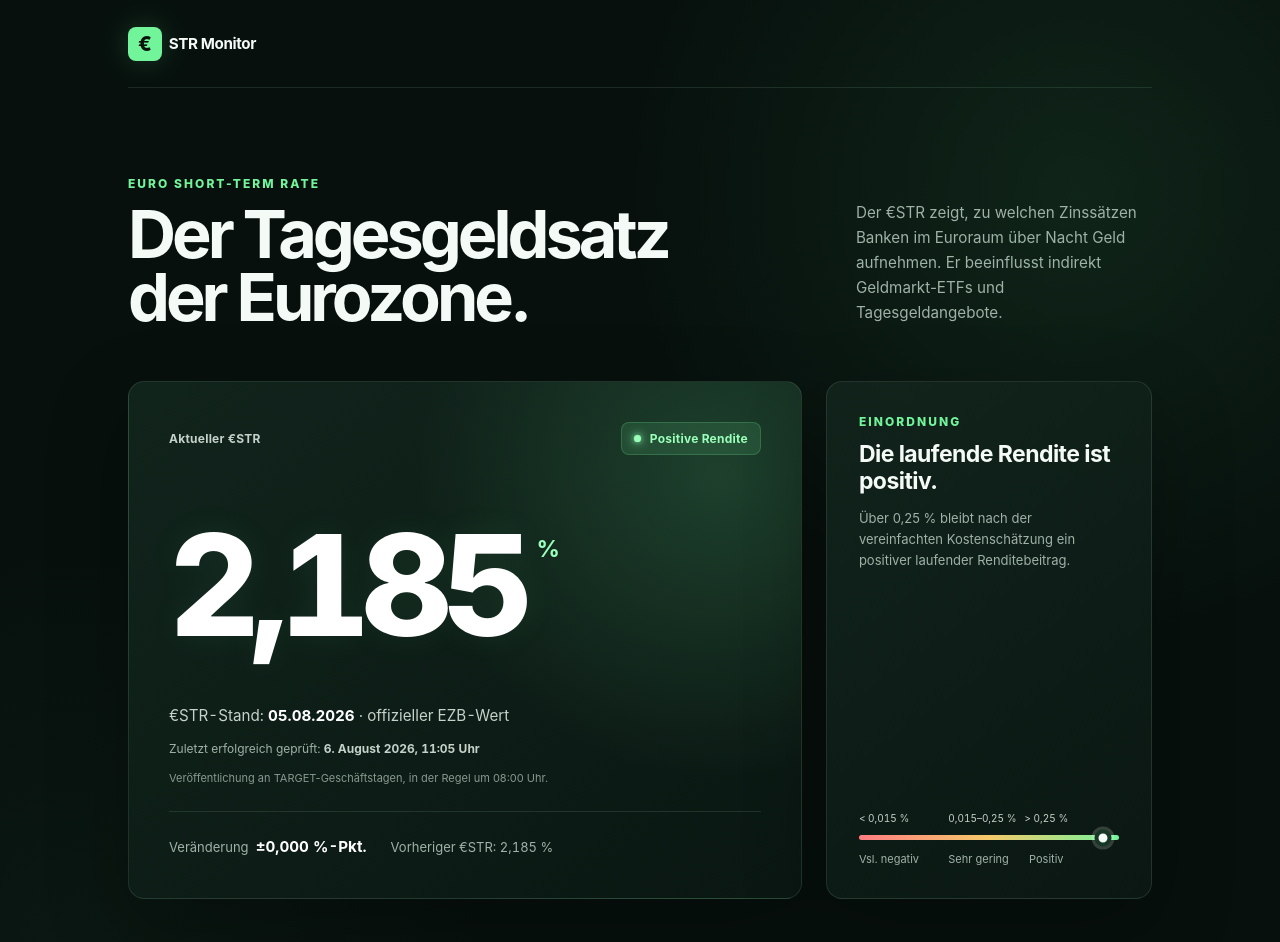
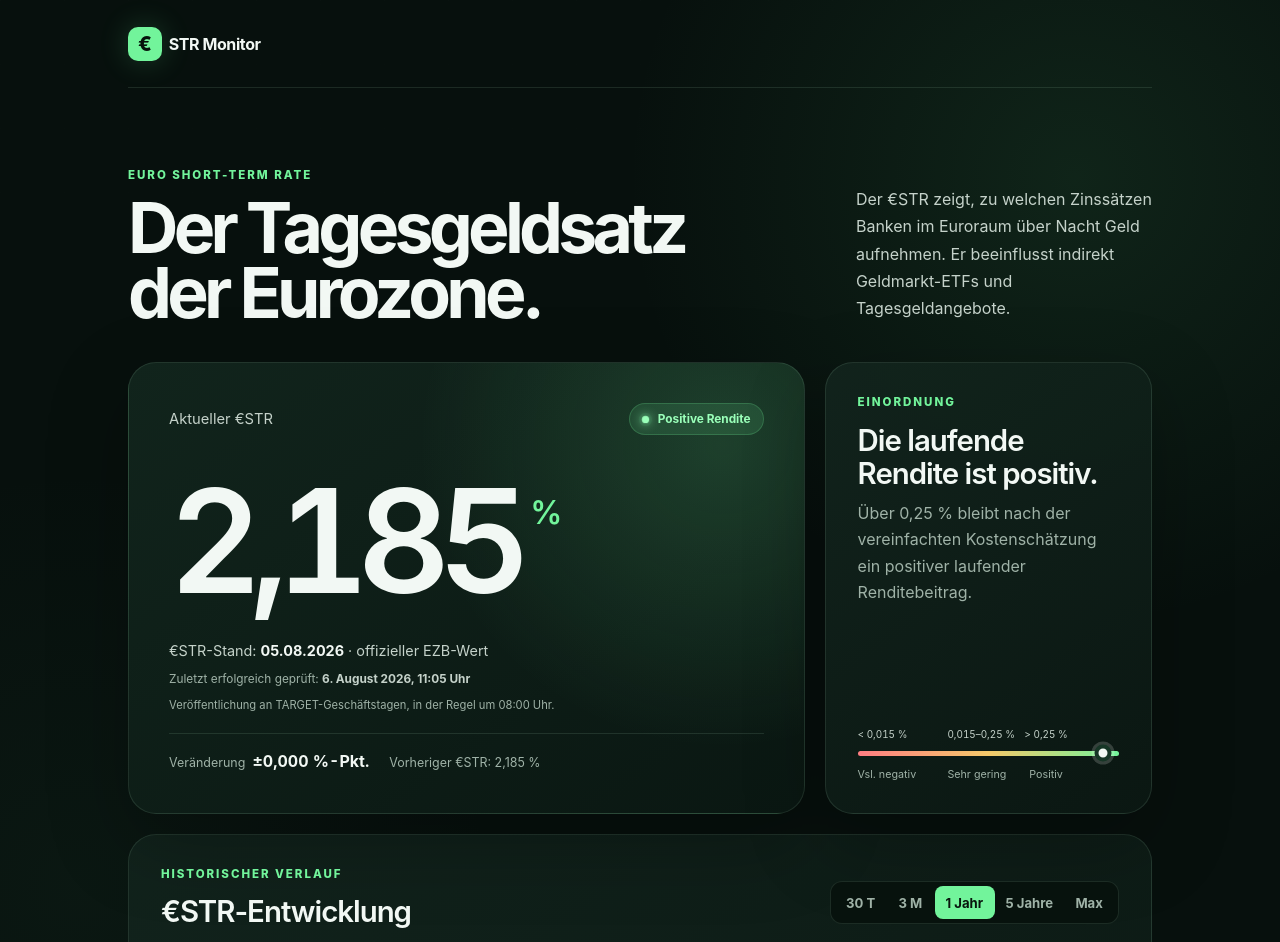
Before and after one commit to nightlifex/estercheck, a website: page index.html in a window 1280 px wide. Shown: the top 942 px of the page. Drawn offline with Linux system fonts and the light colour scheme; a web font is replaced by a local one.

Commit message:
Revert "Typografie und Abstände des Dashboards verfeinern"

```diff
--- a/assets/styles.css
+++ b/assets/styles.css
@@ -6,8 +6,7 @@
   --surface-strong: #11231c;
   --border: rgba(202, 255, 220, 0.11);
   --border-strong: rgba(202, 255, 220, 0.2);
-  --text: #f4faf6;
-  --metric-text: #ffffff;
+  --text: #f2f8f4;
   --muted: #9fb2a7;
   --muted-strong: #c5d2ca;
   --accent: #72f49b;
@@ -16,19 +15,9 @@
   --warning: #f5c96a;
   --danger: #ff7d82;
   --shadow: 0 28px 80px rgba(0, 0, 0, 0.27);
-  --radius-lg: 16px;
-  --radius-md: 12px;
-  --radius-sm: 8px;
-  --space-section: clamp(3rem, 4vw, 4rem);
-  --space-group: 1.5rem;
-  --space-element: 0.75rem;
-  --font-size-micro: 0.6875rem;
-  --font-size-scale: 0.625rem;
-  --font-size-label: 0.75rem;
-  --font-size-note: 0.8125rem;
-  --font-size-body: 0.95rem;
-  --font-size-heading: clamp(1.35rem, 1.8vw, 1.65rem);
-  --font-size-metric: clamp(6rem, 11vw, 10rem);
+  --radius-lg: 28px;
+  --radius-md: 20px;
+  --radius-sm: 12px;
   font-family: "Inter", system-ui, -apple-system, BlinkMacSystemFont, "Segoe UI", sans-serif;
   font-synthesis: none;
   text-rendering: optimizeLegibility;
@@ -44,10 +33,9 @@ html {
 
 body {
   margin: 0;
-  min-width: 0;
+  min-width: 320px;
   min-height: 100vh;
   color: var(--text);
-  font-size: var(--font-size-body);
   background:
     radial-gradient(circle at 84% 8%, rgba(68, 159, 98, 0.14), transparent 28rem),
     radial-gradient(circle at 6% 40%, rgba(52, 112, 79, 0.08), transparent 26rem),
@@ -80,22 +68,6 @@ button {
   font: inherit;
 }
 
-.current-rate,
-.rate-unit,
-.rate-stand,
-.rate-check,
-.rate-change,
-.scale-values,
-.chart-axis-label,
-.chart-tooltip,
-.chart-footer,
-table,
-.etf-value,
-.etf-formula {
-  font-variant-numeric: tabular-nums;
-  font-feature-settings: "tnum";
-}
-
 .skip-link {
   position: fixed;
   top: 1rem;
@@ -104,7 +76,7 @@ table,
   padding: 0.75rem 1rem;
   color: #041008;
   background: var(--accent);
-  border-radius: var(--radius-sm);
+  border-radius: 10px;
   transform: translateY(-180%);
   transition: transform 160ms ease;
 }
@@ -146,7 +118,7 @@ table,
   font-size: 1.25rem;
   font-weight: 820;
   background: var(--accent);
-  border-radius: var(--radius-sm);
+  border-radius: 10px;
   place-items: center;
   box-shadow: 0 0 30px rgba(114, 244, 155, 0.2);
 }
@@ -159,15 +131,15 @@ table,
 }
 
 .dashboard {
-  padding-block: 88px 80px;
+  padding-block: 80px 72px;
 }
 
 .intro {
   display: grid;
   grid-template-columns: minmax(0, 1.6fr) minmax(280px, 0.7fr);
-  gap: clamp(2.5rem, 4vw, 4rem);
+  gap: clamp(2.5rem, 4vw, 4.5rem);
   align-items: end;
-  margin-bottom: var(--space-section);
+  margin-bottom: 36px;
 }
 
 .intro > * {
@@ -176,9 +148,9 @@ table,
 
 .eyebrow,
 .card-kicker {
-  margin: 0 0 var(--space-element);
+  margin: 0 0 0.9rem;
   color: var(--accent);
-  font-size: var(--font-size-label);
+  font-size: 0.72rem;
   font-weight: 760;
   letter-spacing: 0.17em;
   text-transform: uppercase;
@@ -193,10 +165,10 @@ p {
 h1 {
   max-width: none;
   margin-bottom: 0;
-  font-size: clamp(3.1rem, 5.2vw, 5.75rem);
-  font-weight: 680;
-  line-height: 0.95;
-  letter-spacing: -0.06em;
+  font-size: clamp(3.1rem, 5.45vw, 5.9rem);
+  font-weight: 670;
+  line-height: 0.93;
+  letter-spacing: -0.068em;
 }
 
 .headline-line {
@@ -205,19 +177,19 @@ h1 {
 }
 
 h2 {
-  margin-bottom: var(--space-element);
-  font-size: var(--font-size-heading);
-  font-weight: 650;
-  line-height: 1.2;
-  letter-spacing: -0.025em;
+  margin-bottom: 0.65rem;
+  font-size: clamp(1.35rem, 2.3vw, 2rem);
+  font-weight: 620;
+  line-height: 1.12;
+  letter-spacing: -0.035em;
 }
 
 .intro-copy {
   max-width: 390px;
   margin-bottom: 0.25rem;
-  color: var(--muted);
-  font-size: var(--font-size-body);
-  line-height: 1.65;
+  color: var(--muted-strong);
+  font-size: 1rem;
+  line-height: 1.7;
 }
 
 .card {
@@ -230,11 +202,11 @@ h2 {
 .hero-grid {
   display: grid;
   grid-template-columns: minmax(0, 1.55fr) minmax(280px, 0.75fr);
-  gap: var(--space-group);
+  gap: 20px;
 }
 
 .rate-card {
-  min-height: 430px;
+  min-height: 390px;
   padding: clamp(1.5rem, 4vw, 2.5rem);
   background:
     radial-gradient(circle at 88% 18%, rgba(114, 244, 155, 0.16), transparent 19rem),
@@ -247,9 +219,7 @@ h2 {
   align-items: center;
   justify-content: space-between;
   color: var(--muted-strong);
-  font-size: var(--font-size-label);
-  font-weight: 650;
-  letter-spacing: 0.02em;
+  font-size: 0.92rem;
 }
 
 .status-pill {
@@ -258,11 +228,11 @@ h2 {
   align-items: center;
   padding: 0.5rem 0.75rem;
   color: var(--accent-strong);
-  font-size: var(--font-size-label);
+  font-size: 0.74rem;
   font-weight: 700;
   background: var(--accent-soft);
   border: 1px solid rgba(114, 244, 155, 0.2);
-  border-radius: var(--radius-sm);
+  border-radius: 999px;
 }
 
 .status-indicator {
@@ -315,17 +285,16 @@ h2 {
 .rate-row {
   display: flex;
   align-items: flex-start;
-  margin: clamp(4rem, 6vw, 5.25rem) 0 clamp(3.25rem, 5vw, 4rem);
+  margin: 3.35rem 0 3rem;
 }
 
 .current-rate {
   margin: 0;
-  color: var(--metric-text);
-  font-size: var(--font-size-metric);
-  font-weight: 760;
-  line-height: 0.78;
-  letter-spacing: -0.065em;
-  text-shadow: 0 0 34px rgba(114, 244, 155, 0.08);
+  font-variant-numeric: tabular-nums;
+  font-size: clamp(5rem, 12vw, 9rem);
+  font-weight: 640;
+  line-height: 0.72;
+  letter-spacing: -0.085em;
 }
 
 .rate-row.rate-reveal {
@@ -345,17 +314,17 @@ h2 {
 }
 
 .rate-unit {
-  margin: 0.2rem 0 0 0.75rem;
-  color: var(--accent-strong);
-  font-size: var(--font-size-heading);
-  font-weight: 720;
+  margin: 0.25rem 0 0 0.7rem;
+  color: var(--accent);
+  font-size: clamp(1.3rem, 3vw, 2rem);
+  font-weight: 640;
 }
 
 .rate-footer {
   display: grid;
-  gap: var(--space-element);
+  gap: 0.55rem;
   color: var(--muted);
-  font-size: var(--font-size-label);
+  font-size: 0.78rem;
   line-height: 1.5;
 }
 
@@ -364,22 +333,22 @@ h2 {
 }
 
 .rate-footer strong {
-  color: var(--metric-text);
-  font-weight: 700;
+  color: var(--text);
+  font-weight: 650;
 }
 
 .rate-stand {
   color: var(--muted-strong);
-  font-size: var(--font-size-body);
+  font-size: 0.9rem;
 }
 
 .rate-target-note {
-  font-size: var(--font-size-micro);
+  font-size: 0.7rem;
 }
 
 .rate-check {
   color: var(--muted);
-  font-size: var(--font-size-label);
+  font-size: 0.74rem;
 }
 
 .rate-check strong {
@@ -390,10 +359,10 @@ h2 {
   width: fit-content;
   padding: 0.4rem 0.6rem;
   color: var(--warning);
-  font-size: var(--font-size-label);
+  font-size: 0.7rem;
   background: rgba(245, 201, 106, 0.07);
   border: 1px solid rgba(245, 201, 106, 0.13);
-  border-radius: var(--radius-sm);
+  border-radius: 8px;
 }
 
 .check-freshness-warning[hidden] {
@@ -403,11 +372,10 @@ h2 {
 .rate-change {
   display: flex;
   flex-wrap: wrap;
-  gap: var(--space-element) var(--space-group);
+  gap: 0.65rem 1.25rem;
   align-items: baseline;
-  margin-top: var(--space-element);
-  padding-top: var(--space-group);
-  font-size: var(--font-size-note);
+  margin-top: 0.65rem;
+  padding-top: 0.9rem;
   border-top: 1px solid var(--border);
 }
 
@@ -418,35 +386,27 @@ h2 {
 }
 
 .rate-change strong {
-  font-size: var(--font-size-body);
+  font-size: 1rem;
+  font-variant-numeric: tabular-nums;
 }
 
 .signal-card {
   display: flex;
   flex-direction: column;
-  gap: var(--space-section);
   justify-content: space-between;
-  min-height: 430px;
-  padding: clamp(1.5rem, 2.5vw, 2rem);
+  min-height: 370px;
+  padding: 2rem;
 }
 
 .muted,
 .source-notes {
   color: var(--muted);
-  font-size: var(--font-size-note);
-  line-height: 1.6;
-}
-
-.rate-target-note,
-.etf-formula,
-.source-notes,
-.chart-footer {
-  color: color-mix(in srgb, var(--muted) 84%, transparent);
+  line-height: 1.65;
 }
 
 .signal-scale {
   color: var(--muted);
-  font-size: var(--font-size-micro);
+  font-size: 0.67rem;
 }
 
 .scale-values,
@@ -470,7 +430,8 @@ h2 {
 
 .scale-values {
   color: var(--muted-strong);
-  font-size: var(--font-size-scale);
+  font-size: 0.62rem;
+  font-variant-numeric: tabular-nums;
   white-space: nowrap;
 }
 
@@ -508,7 +469,7 @@ h2 {
 }
 
 .chart-card {
-  margin-top: var(--space-section);
+  margin-top: 20px;
   padding: clamp(1.4rem, 3vw, 2rem);
   box-shadow: none;
 }
@@ -527,7 +488,7 @@ h2 {
   padding: 4px;
   background: #07120d;
   border: 1px solid var(--border);
-  border-radius: var(--radius-md);
+  border-radius: 12px;
 }
 
 .range-indicator {
@@ -539,7 +500,7 @@ h2 {
   width: 0;
   pointer-events: none;
   background: var(--accent);
-  border-radius: var(--radius-sm);
+  border-radius: 8px;
   opacity: 0;
   transform: translateX(0);
   transition:
@@ -561,8 +522,8 @@ h2 {
   cursor: pointer;
   background: transparent;
   border: 0;
-  border-radius: var(--radius-sm);
-  font-size: var(--font-size-note);
+  border-radius: 8px;
+  font-size: 0.82rem;
   font-weight: 650;
   transition: color 260ms cubic-bezier(0.22, 1, 0.36, 1);
 }
@@ -597,7 +558,7 @@ h2 {
 
 .chart-axis-label {
   fill: var(--muted);
-  font-size: var(--font-size-micro);
+  font-size: 11px;
 }
 
 .chart-area {
@@ -648,12 +609,13 @@ h2 {
   max-width: min(250px, calc(100vw - 48px));
   padding: 0.75rem 0.85rem;
   color: var(--muted-strong);
-  font-size: var(--font-size-label);
+  font-size: 0.72rem;
+  font-variant-numeric: tabular-nums;
   line-height: 1.4;
   pointer-events: none;
   background: rgba(5, 14, 10, 0.97);
   border: 1px solid var(--border-strong);
-  border-radius: var(--radius-sm);
+  border-radius: 10px;
   box-shadow: 0 16px 42px rgba(0, 0, 0, 0.38);
   transform: translate(-50%, calc(-100% - 14px));
 }
@@ -664,12 +626,12 @@ h2 {
 
 .chart-tooltip strong {
   color: var(--text);
-  font-size: var(--font-size-note);
+  font-size: 0.78rem;
 }
 
 .chart-tooltip span:first-of-type {
   color: var(--accent-strong);
-  font-size: var(--font-size-note);
+  font-size: 0.8rem;
   font-weight: 700;
 }
 
@@ -703,7 +665,7 @@ h2 {
   inset: 0;
   overflow: hidden;
   background: rgba(255, 255, 255, 0.025);
-  border-radius: var(--radius-md);
+  border-radius: 16px;
 }
 
 .chart-loading::after,
@@ -721,12 +683,12 @@ h2 {
   overflow: hidden;
   color: transparent !important;
   background: rgba(255, 255, 255, 0.055);
-  border-radius: 6px;
+  border-radius: 7px;
 }
 
 .chart-footer {
   color: var(--muted);
-  font-size: var(--font-size-label);
+  font-size: 0.72rem;
 }
 
 .legend-line {
@@ -749,7 +711,7 @@ h2 {
   width: fit-content;
   padding-block: 1rem 0;
   cursor: pointer;
-  font-size: var(--font-size-note);
+  font-size: 0.78rem;
 }
 
 .table-scroll {
@@ -760,7 +722,8 @@ h2 {
 table {
   width: 100%;
   border-collapse: collapse;
-  font-size: var(--font-size-note);
+  font-variant-numeric: tabular-nums;
+  font-size: 0.8rem;
 }
 
 th,
@@ -785,7 +748,7 @@ th:last-child {
   grid-template-columns: minmax(0, 1.3fr) minmax(260px, 0.7fr);
   gap: clamp(1.5rem, 5vw, 4rem);
   align-items: center;
-  margin-top: var(--space-section);
+  margin-top: 20px;
   padding: clamp(1.5rem, 4vw, 2.25rem);
   box-shadow: none;
 }
@@ -801,8 +764,9 @@ th:last-child {
 .etf-value {
   margin-bottom: 0.65rem;
   color: var(--accent-strong);
-  font-size: clamp(3rem, 5vw, 4.5rem);
-  font-weight: 720;
+  font-size: clamp(2.5rem, 6vw, 4.5rem);
+  font-weight: 660;
+  font-variant-numeric: tabular-nums;
   line-height: 0.95;
   letter-spacing: -0.065em;
 }
@@ -810,12 +774,12 @@ th:last-child {
 .etf-formula {
   margin-bottom: 0;
   color: var(--muted);
-  font-size: var(--font-size-label);
+  font-size: 0.72rem;
   line-height: 1.55;
 }
 
 .source-panel {
-  margin-top: var(--space-section);
+  margin-top: 20px;
   padding: clamp(1.5rem, 4vw, 2.25rem);
   background: rgba(10, 22, 17, 0.68);
   border-top: 1px solid var(--border);
@@ -849,13 +813,13 @@ th:last-child {
 .source-list dt {
   margin-bottom: 0.35rem;
   color: var(--muted);
-  font-size: var(--font-size-micro);
+  font-size: 0.7rem;
 }
 
 .source-list dd {
   margin: 0;
   color: var(--muted-strong);
-  font-size: var(--font-size-note);
+  font-size: 0.8rem;
   line-height: 1.5;
 }
 
@@ -875,7 +839,7 @@ th:last-child {
   gap: 0.35rem 1.25rem;
   margin-top: 1.6rem;
   padding-top: 1rem;
-  font-size: var(--font-size-label);
+  font-size: 0.72rem;
   border-top: 1px solid var(--border);
 }
 
@@ -912,7 +876,7 @@ code {
 .error-panel p {
   margin: 0.35rem 0 0;
   color: #d9afb2;
-  font-size: var(--font-size-note);
+  font-size: 0.85rem;
   line-height: 1.5;
 }
 
@@ -928,7 +892,7 @@ code {
   cursor: pointer;
   background: rgba(255, 255, 255, 0.07);
   border: 1px solid rgba(255, 255, 255, 0.14);
-  border-radius: var(--radius-sm);
+  border-radius: 10px;
 }
 
 .site-footer {
@@ -939,7 +903,7 @@ code {
   flex-wrap: wrap;
   min-height: 92px;
   color: var(--muted);
-  font-size: var(--font-size-label);
+  font-size: 0.75rem;
   border-top: 1px solid var(--border);
 }
 
@@ -951,7 +915,7 @@ code {
   padding: 1.35rem 0 2.25rem;
   color: var(--muted);
   color: color-mix(in srgb, var(--muted) 82%, transparent);
-  font-size: var(--font-size-micro);
+  font-size: 0.7rem;
   line-height: 1.65;
   border-top: 1px solid rgba(202, 255, 220, 0.07);
 }
@@ -959,7 +923,7 @@ code {
 .legal-title {
   margin: 0 0 0.55rem;
   color: var(--muted-strong);
-  font-size: var(--font-size-label);
+  font-size: 0.72rem;
   font-weight: 650;
   letter-spacing: 0.04em;
 }
@@ -977,7 +941,7 @@ code {
   width: min(80vw, 1680px);
   margin: -1rem auto 1.8rem;
   color: #c7ae68;
-  font-size: var(--font-size-micro);
+  font-size: 0.68rem;
   line-height: 1.55;
 }
 
@@ -1090,7 +1054,7 @@ code {
   }
 
   .intro {
-    margin-bottom: 2.5rem;
+    margin-bottom: 20px;
   }
 
   h1 {
@@ -1108,11 +1072,11 @@ code {
   }
 
   .rate-row {
-    margin-block: 3.5rem 3.2rem;
+    margin-block: 3.2rem 2.8rem;
   }
 
   .current-rate {
-    font-size: clamp(4.9rem, 23vw, 7.4rem);
+    font-size: clamp(4.6rem, 24vw, 7rem);
   }
 
   .rate-footer {
@@ -1136,7 +1100,7 @@ code {
     flex: 1;
     min-width: 0;
     padding-inline: 0.45rem;
-    font-size: var(--font-size-label);
+    font-size: 0.75rem;
   }
 
   .chart,
@@ -1161,7 +1125,7 @@ code {
 
   .legal-notice {
     padding-bottom: 1.75rem;
-    font-size: var(--font-size-micro);
+    font-size: 0.69rem;
   }
 }
 
```
Also changed, not shown: tests/ui-contract.test.mjs (+0 -30 lines).
